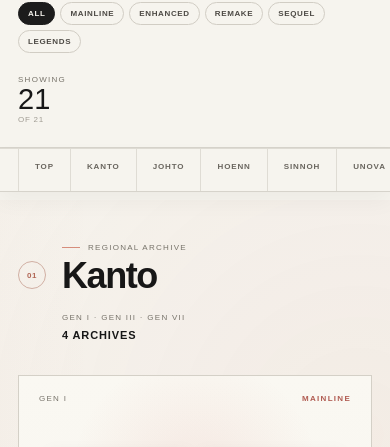
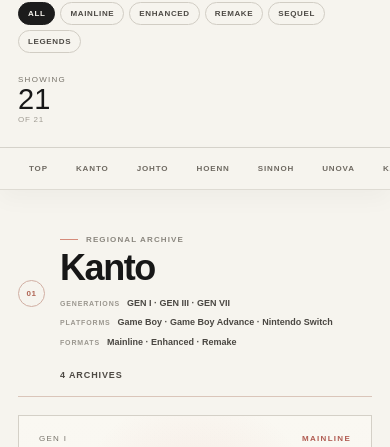
Before and after one commit to NewFranklys/field-dex, a React (Vite) app: page /games in a window 390 px wide. Shown: the part 690-1137 px from the top of the page. Built offline with nearby package versions, Linux system fonts and the light colour scheme.

Commit message:
Recompose game archive regional sections
* design: simplify regional archive composition

* design: rebuild regional archive layout rhythm

```diff
--- a/src/components/RegionArchiveSection.jsx
+++ b/src/components/RegionArchiveSection.jsx
@@ -35,17 +35,33 @@
         <span className="region-archive-v2__index">
           {String(index + 1).padStart(2, "0")}
         </span>
+
         <div className="region-archive-v2__title">
           <small>{t("regionRecord")}</small>
           <h2>{region.label}</h2>
+
+          <div
+            className="region-archive-v2__summary"
+            aria-label={t("dossier.aria", { region: region.label })}
+          >
+            <span>
+              <small>{t("generations")}</small>
+              <strong>{generations.map((generation) => `GEN ${generation}`).join(" · ")}</strong>
+            </span>
+            <span>
+              <small>{t("dossier.platforms")}</small>
+              <strong>{platforms.join(" · ")}</strong>
+            </span>
+            <span>
+              <small>{t("dossier.formats")}</small>
+              <strong>{kinds.map((kind) => t(`filters.kinds.${kind}`)).join(" · ")}</strong>
+            </span>
+          </div>
         </div>
+
         <div className="region-archive-v2__meta">
-          <span>{generations.map((generation) => `GEN ${generation}`).join(" · ")}</span>
           <strong>{t("archiveCount", { count: games.length })}</strong>
         </div>
-        <span className="region-archive-v2__watermark" aria-hidden="true">
-          {region.label}
-        </span>
       </header>
 
       <div className={`region-game-grid-v2 region-game-grid-v2--count-${layoutCount}`}>
@@ -53,28 +69,6 @@
           <GameArchiveCard key={game.slug} game={game} />
         ))}
       </div>
-
-      <div className="region-context-strip" aria-label={t("dossier.aria", { region: region.label })}>
-        <div className="region-context-strip__identity">
-          <span>{t("dossier.title")}</span>
-          <strong>{String(index + 1).padStart(2, "0")} / {region.label.toUpperCase()}</strong>
-        </div>
-
-        <div className="region-context-strip__facts">
-          <span>
-            <small>{t("generations")}</small>
-            <strong>{generations.map((generation) => `GEN ${generation}`).join(" · ")}</strong>
-          </span>
-          <span>
-            <small>{t("dossier.platforms")}</small>
-            <strong>{platforms.join(" · ")}</strong>
-          </span>
-          <span>
-            <small>{t("dossier.formats")}</small>
-            <strong>{kinds.map((kind) => t(`filters.kinds.${kind}`)).join(" · ")}</strong>
-          </span>
-        </div>
-      </div>
     </section>
   );
 }
--- a/src/styles/games-regional-dossiers.css
+++ b/src/styles/games-regional-dossiers.css
@@ -1,39 +1,92 @@
 /*
-  FIELD DEX — REGIONAL CONTEXT
+  FIELD DEX — REGIONAL COMPOSITION PASS
 
-  Regional atmosphere without filling every unused desktop slot. Game cards
-  remain the protagonist; context is expressed through restrained background
-  treatment and one compact archive strip below the cards.
+  Keep the game cards and logos as the protagonist. Regional context now lives
+  with the region heading instead of in a full-width dossier strip below the
+  cards. This removes the empty, spreadsheet-like band and keeps each region
+  visually tied to the width of its own card shelf.
 */
+
+.games-page--redesign .region-quick-nav {
+  top: 0;
+  z-index: 20;
+  display: flex;
+  min-height: 0;
+  gap: 6px;
+  padding: 10px 40px;
+  border-top: 0;
+  border-bottom: 1px solid #dedbd3;
+  background: rgb(246 244 238 / 96%);
+  box-shadow: 0 10px 22px rgb(32 29 23 / 3%);
+  backdrop-filter: blur(10px);
+}
+
+.games-page--redesign .region-quick-nav::after {
+  display: none;
+}
+
+.games-page--redesign .region-quick-nav a,
+.games-page--redesign .region-quick-nav a:first-child {
+  padding: 8px 11px;
+  border: 0;
+  border-radius: 999px;
+  color: #6f6a62;
+  background: transparent;
+}
+
+.games-page--redesign .region-quick-nav a:hover,
+.games-page--redesign .region-quick-nav a:focus-visible {
+  background: #ebe8e0;
+  color: #181818;
+}
+
+.games-page--redesign .region-directory-v2 {
+  padding-top: 0;
+}
 
 .games-page--redesign .region-archive-v2 {
   position: relative;
-  isolation: isolate;
-  margin-inline: -40px;
-  padding: 44px 40px 24px;
-  overflow: hidden;
-  background:
-    radial-gradient(circle at 92% 12%, color-mix(in srgb, var(--region-accent) 6%, transparent), transparent 27%),
-    linear-gradient(90deg, color-mix(in srgb, var(--region-accent) 2%, transparent), transparent 24%);
+  isolation: auto;
+  margin-inline: 0;
+  padding: 52px 0 62px;
+  overflow: visible;
+  border-bottom: 1px solid #ddd9d0;
+  background: none;
 }
 
-.games-page--redesign .region-archive-v2::before {
-  position: absolute;
-  z-index: -1;
-  inset: 0 0 0 58%;
-  background-image:
-    linear-gradient(color-mix(in srgb, var(--region-accent) 6%, transparent) 1px, transparent 1px),
-    linear-gradient(90deg, color-mix(in srgb, var(--region-accent) 6%, transparent) 1px, transparent 1px);
-  background-size: 84px 84px;
-  content: "";
-  mask-image: linear-gradient(90deg, transparent, rgb(0 0 0 / 38%) 44%, rgb(0 0 0 / 58%));
-  opacity: 0.25;
-  pointer-events: none;
+.games-page--redesign .region-archive-v2::before,
+.games-page--redesign .region-archive-v2__watermark,
+.games-page--redesign .region-context-strip {
+  display: none;
+}
+
+.games-page--redesign .region-archive-v2--count-1 {
+  --region-shelf-width: 360px;
+}
+
+.games-page--redesign .region-archive-v2--count-2 {
+  --region-shelf-width: 738px;
+}
+
+.games-page--redesign .region-archive-v2--count-3 {
+  --region-shelf-width: 1116px;
+}
+
+.games-page--redesign .region-archive-v2--count-4 {
+  --region-shelf-width: 1494px;
 }
 
 .games-page--redesign .region-archive-v2__header {
-  min-height: 84px;
-  margin-bottom: 26px;
+  display: grid;
+  width: min(100%, var(--region-shelf-width, 1494px));
+  min-height: 0;
+  grid-template-columns: 36px minmax(0, 1fr) auto;
+  gap: 18px;
+  align-items: start;
+  margin-bottom: 22px;
+  padding: 0 0 20px;
+  overflow: visible;
+  border-bottom: 1px solid color-mix(in srgb, var(--region-accent) 18%, #dedad1);
 }
 
 .games-page--redesign .region-archive-v2__index {
@@ -41,8 +94,7 @@
   width: 30px;
   height: 30px;
   place-items: center;
-  align-self: end;
-  margin-bottom: 4px;
+  margin-top: 16px;
   border: 1px solid color-mix(in srgb, var(--region-accent) 30%, #d4d0c7);
   border-radius: 50%;
   color: color-mix(in srgb, var(--region-accent) 72%, #757169);
@@ -51,47 +103,92 @@
   letter-spacing: 0.08em;
 }
 
-.games-page--redesign .region-archive-v2__title small {
+.games-page--redesign .region-archive-v2__title {
+  min-width: 0;
+}
+
+.games-page--redesign .region-archive-v2__title > small {
   display: inline-flex;
   align-items: center;
   gap: 8px;
+  color: #8b877f;
+  font-size: 8px;
+  font-weight: 600;
+  letter-spacing: 0.14em;
+  text-transform: uppercase;
 }
 
-.games-page--redesign .region-archive-v2__title small::before {
+.games-page--redesign .region-archive-v2__title > small::before {
   width: 18px;
   height: 1px;
   background: var(--region-accent);
   content: "";
-  opacity: 0.7;
+  opacity: 0.72;
 }
 
 .games-page--redesign .region-archive-v2__title h2 {
-  margin-top: 7px;
-  font-size: clamp(36px, 3vw, 48px);
+  margin: 7px 0 0;
+  font-size: clamp(38px, 3vw, 48px);
   line-height: 0.95;
 }
 
-.games-page--redesign .region-archive-v2__meta {
-  padding-bottom: 8px;
+.games-page--redesign .region-archive-v2__summary {
+  display: flex;
+  max-width: 980px;
+  flex-wrap: wrap;
+  gap: 8px 20px;
+  margin-top: 15px;
 }
 
-.games-page--redesign .region-archive-v2__watermark {
-  right: 28px;
-  bottom: -2px;
-  color: color-mix(in srgb, var(--region-accent) 7%, transparent);
-  font-size: clamp(72px, 6.3vw, 116px);
+.games-page--redesign .region-archive-v2__summary > span {
+  display: inline-flex;
+  min-width: 0;
+  align-items: baseline;
+  gap: 7px;
 }
 
-/*
-  Do not reserve four visual slots when a region has fewer games. Every card
-  keeps the same geometry; only the shelf width changes with the record count.
-*/
+.games-page--redesign .region-archive-v2__summary small {
+  color: #9b978f;
+  font-size: 7px;
+  font-weight: 600;
+  letter-spacing: 0.12em;
+  text-transform: uppercase;
+}
+
+.games-page--redesign .region-archive-v2__summary strong {
+  color: #4a4742;
+  font-size: 9px;
+  font-weight: 600;
+  line-height: 1.35;
+}
+
+.games-page--redesign .region-archive-v2__meta {
+  display: flex;
+  min-width: auto;
+  align-items: flex-start;
+  padding: 21px 0 0 14px;
+}
+
+.games-page--redesign .region-archive-v2__meta span {
+  display: none;
+}
+
+.games-page--redesign .region-archive-v2__meta strong {
+  color: #4d4943;
+  font-size: 9px;
+  font-weight: 650;
+  letter-spacing: 0.1em;
+  white-space: nowrap;
+  text-transform: uppercase;
+}
+
 .games-page--redesign .region-game-grid-v2,
 .games-page--redesign .region-game-grid-v2--count-1,
 .games-page--redesign .region-game-grid-v2--count-2,
 .games-page--redesign .region-game-grid-v2--count-3,
 .games-page--redesign .region-game-grid-v2--count-4 {
   display: grid;
+  width: min(100%, var(--region-shelf-width, 1494px));
   gap: 18px;
   align-items: stretch;
   grid-template-columns: repeat(var(--region-column-count, 4), minmax(0, 1fr));
@@ -99,142 +196,96 @@
 
 .games-page--redesign .region-game-grid-v2--count-1 {
   --region-column-count: 1;
-  width: min(100%, 360px);
 }
 
 .games-page--redesign .region-game-grid-v2--count-2 {
   --region-column-count: 2;
-  width: min(100%, 738px);
 }
 
 .games-page--redesign .region-game-grid-v2--count-3 {
   --region-column-count: 3;
-  width: min(100%, 1116px);
 }
 
 .games-page--redesign .region-game-grid-v2--count-4 {
   --region-column-count: 4;
-  width: min(100%, 1494px);
-}
-
-.games-page--redesign .region-context-strip {
-  display: grid;
-  width: min(100%, 1494px);
-  min-height: 72px;
-  grid-template-columns: minmax(150px, 0.72fr) minmax(0, 2.2fr);
-  align-items: stretch;
-  margin-top: 20px;
-  border-top: 1px solid color-mix(in srgb, var(--region-accent) 20%, #d8d4cb);
-  border-bottom: 1px solid color-mix(in srgb, var(--region-accent) 12%, #dfdcd4);
-  background: color-mix(in srgb, var(--region-accent) 1.8%, rgb(250 248 242 / 58%));
-}
-
-.games-page--redesign .region-context-strip__identity {
-  display: flex;
-  flex-direction: column;
-  justify-content: center;
-  gap: 6px;
-  padding: 13px 18px 12px 0;
-}
-
-.games-page--redesign .region-context-strip__identity span,
-.games-page--redesign .region-context-strip__facts small {
-  color: #969188;
-  font-size: 8px;
-  font-weight: 600;
-  letter-spacing: 0.14em;
-  text-transform: uppercase;
-}
-
-.games-page--redesign .region-context-strip__identity strong {
-  color: color-mix(in srgb, var(--region-accent) 74%, #37342f);
-  font-size: 10px;
-  letter-spacing: 0.11em;
-  text-transform: uppercase;
-}
-
-.games-page--redesign .region-context-strip__facts {
-  display: grid;
-  grid-template-columns: repeat(3, minmax(0, 1fr));
-  border-left: 1px solid #dfdcd4;
-}
-
-.games-page--redesign .region-context-strip__facts > span {
-  display: flex;
-  min-width: 0;
-  flex-direction: column;
-  justify-content: center;
-  gap: 6px;
-  padding: 12px 16px;
-}
-
-.games-page--redesign .region-context-strip__facts > span + span {
-  border-left: 1px solid #e4e1d9;
-}
-
-.games-page--redesign .region-context-strip__facts strong {
-  overflow: hidden;
-  color: #292724;
-  font-size: 10px;
-  font-weight: 650;
-  line-height: 1.3;
-  text-overflow: ellipsis;
-  white-space: nowrap;
 }
 
 @media (max-width: 1380px) {
+  .games-page--redesign .region-archive-v2--count-4 {
+    --region-shelf-width: 1116px;
+  }
+
   .games-page--redesign .region-game-grid-v2--count-4 {
     --region-column-count: 3;
-    width: min(100%, 1116px);
-  }
-
-  .games-page--redesign .region-game-grid-v2--count-4 .game-archive-card:last-child {
-    grid-column: auto;
-  }
-
-  .games-page--redesign .region-context-strip {
-    width: min(100%, 1116px);
   }
 }
 
 @media (max-width: 1040px) {
+  .games-page--redesign .region-archive-v2--count-3,
+  .games-page--redesign .region-archive-v2--count-4 {
+    --region-shelf-width: 738px;
+  }
+
   .games-page--redesign .region-game-grid-v2--count-3,
   .games-page--redesign .region-game-grid-v2--count-4 {
     --region-column-count: 2;
-    width: min(100%, 738px);
   }
 
-  .games-page--redesign .region-game-grid-v2--count-2 {
-    width: min(100%, 738px);
+  .games-page--redesign .region-archive-v2__header {
+    grid-template-columns: 34px minmax(0, 1fr);
   }
 
-  .games-page--redesign .region-context-strip {
-    width: min(100%, 738px);
-    grid-template-columns: 1fr;
-  }
-
-  .games-page--redesign .region-context-strip__identity {
-    display: none;
-  }
-
-  .games-page--redesign .region-context-strip__facts {
-    border-left: 0;
+  .games-page--redesign .region-archive-v2__meta {
+    grid-column: 2;
+    padding: 6px 0 0;
   }
 }
 
 @media (max-width: 720px) {
-  .games-page--redesign .region-archive-v2 {
-    margin-inline: -18px;
-    padding: 34px 18px 24px;
+  .games-page--redesign .region-quick-nav {
+    padding: 8px 18px;
   }
 
-  .games-page--redesign .region-archive-v2::before {
-    display: none;
+  .games-page--redesign .region-archive-v2 {
+    padding: 36px 0 44px;
+  }
+
+  .games-page--redesign .region-archive-v2--count-1,
+  .games-page--redesign .region-archive-v2--count-2,
+  .games-page--redesign .region-archive-v2--count-3,
+  .games-page--redesign .region-archive-v2--count-4 {
+    --region-shelf-width: 100%;
+  }
+
+  .games-page--redesign .region-archive-v2__header {
+    grid-template-columns: 30px minmax(0, 1fr);
+    gap: 12px;
+    margin-bottom: 18px;
+    padding-bottom: 16px;
   }
 
   .games-page--redesign .region-archive-v2__index {
-    width: 28px;
-    height: 28px;
+    width: 27px;
+    height: 27px;
+    margin-top: 13px;
+  }
+
+  .games-page--redesign .region-archive-v2__title h2 {
+    font-size: 36px;
+  }
+
+  .games-page--redesign .region-archive-v2__summary {
+    gap: 7px 14px;
+    margin-top: 12px;
+  }
+
+  .games-page--redesign .region-archive-v2__summary > span {
+    width: 100%;
+  }
+
+  .games-page--redesign .region-archive-v2__meta {
+    grid-column: 2;
+    padding-top: 2px;
   }
 
   .games-page--redesign .region-game-grid-v2,
@@ -243,27 +294,6 @@
   .games-page--redesign .region-game-grid-v2--count-3,
   .games-page--redesign .region-game-grid-v2--count-4 {
     --region-column-count: 1;
-    width: 100%;
     grid-template-columns: 1fr;
   }
-
-  .games-page--redesign .region-context-strip {
-    width: 100%;
-    min-height: 0;
-    margin-top: 14px;
-  }
-
-  .games-page--redesign .region-context-strip__facts {
-    grid-template-columns: 1fr;
-  }
-
-  .games-page--redesign .region-context-strip__facts > span {
-    min-height: 48px;
-    padding: 9px 0;
-  }
-
-  .games-page--redesign .region-context-strip__facts > span + span {
-    border-top: 1px solid #e4e1d9;
-    border-left: 0;
-  }
 }
```
